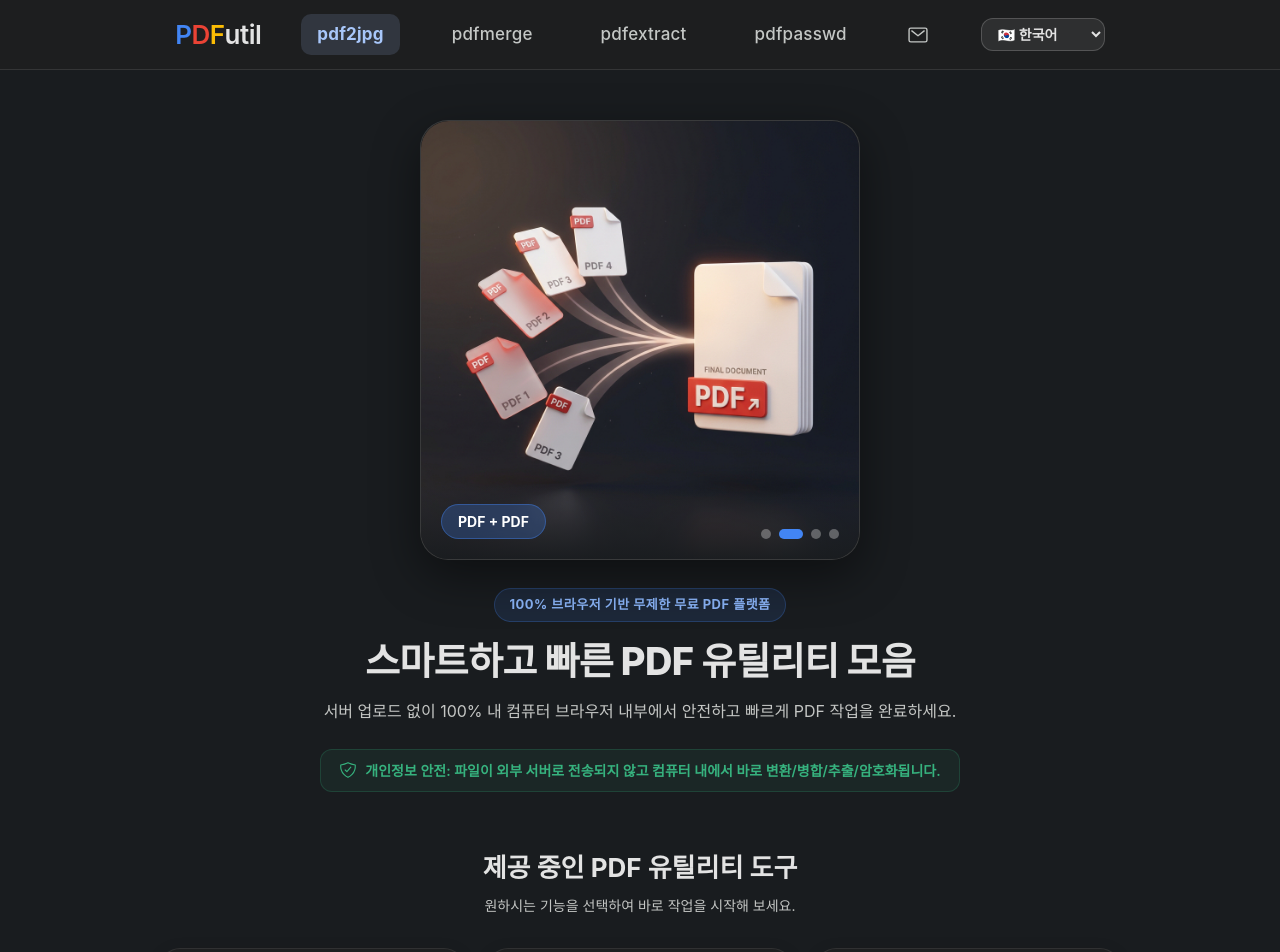
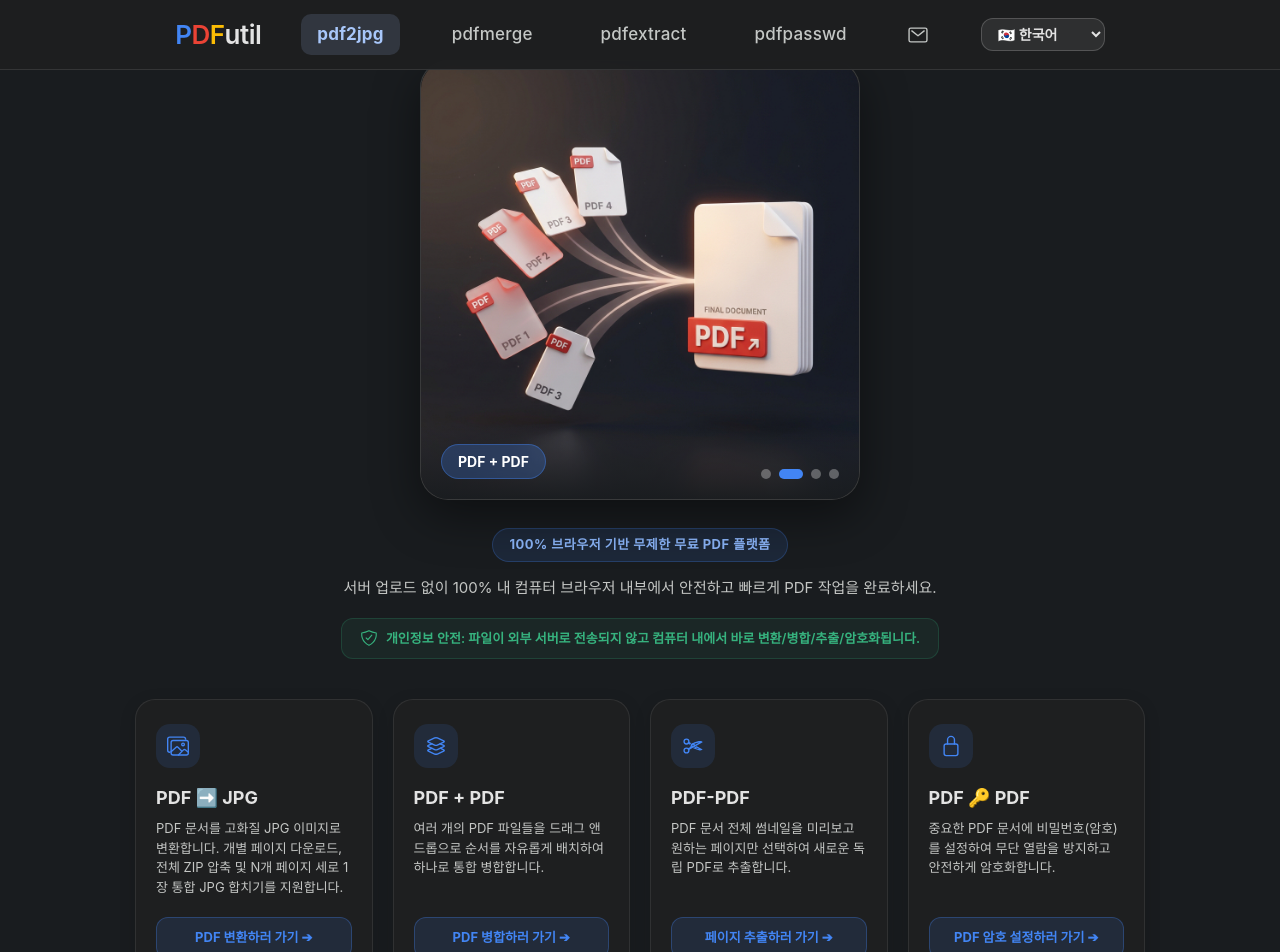
Before and after one commit to HANJAEDUC/pdfutil, a Next.js app: page / in a window 1280 px wide. Shown: the top 952 px of the page. Built offline with nearby package versions, Linux system fonts and the light colour scheme.

Commit message:
style: remove unnecessary section headers on home page and arrange 4 pdf tool cards as neat side-by-side units

```diff
--- a/src/components/HomePortalClient.module.css
+++ b/src/components/HomePortalClient.module.css
@@ -1,7 +1,7 @@
 .container {
-  max-width: 1000px;
+  max-width: 1050px;
   margin: 0 auto;
-  padding: 100px 20px 80px;
+  padding: 60px 20px 80px;
 }
 
 /* Dynamic Hero Carousel Section */
@@ -10,8 +10,7 @@
   flex-direction: column;
   align-items: center;
   text-align: center;
-  margin-top: 20px;
-  margin-bottom: 56px;
+  margin-bottom: 40px;
 }
 
 .carouselContainer {
@@ -97,7 +96,7 @@
 
 .heroBadge {
   display: inline-block;
-  padding: 6px 14px;
+  padding: 6px 16px;
   border-radius: 20px;
   background: rgba(66, 133, 244, 0.12);
   border: 1px solid rgba(66, 133, 244, 0.25);
@@ -105,24 +104,15 @@
   font-size: 13px;
   font-weight: 700;
   letter-spacing: 0.5px;
-  margin-bottom: 16px;
+  margin-bottom: 14px;
   text-transform: uppercase;
 }
 
-.heroTitle {
-  font-size: 38px;
-  font-weight: 800;
-  color: var(--md-sys-color-on-surface, #e3e3e3);
-  line-height: 1.25;
-  margin-bottom: 14px;
-  letter-spacing: -0.6px;
-}
-
 .heroSubtitle {
-  font-size: 16px;
+  font-size: 15px;
   color: var(--md-sys-color-on-surface-variant, #c4c6c4);
   line-height: 1.6;
-  margin-bottom: 24px;
+  margin-bottom: 18px;
 }
 
 .privacyTag {
@@ -134,43 +124,26 @@
   border-radius: 12px;
   padding: 10px 18px;
   color: #36b27e;
-  font-size: 14px;
+  font-size: 13px;
   font-weight: 600;
 }
 
-/* Tools Section */
+/* Tools 4-Unit Grid Section */
 .toolsSection {
   margin-bottom: 56px;
 }
 
-.sectionHeader {
-  text-align: center;
-  margin-bottom: 32px;
-}
-
-.sectionTitle {
-  font-size: 26px;
-  font-weight: 700;
-  color: var(--md-sys-color-on-surface, #e3e3e3);
-  margin-bottom: 8px;
-}
-
-.sectionSub {
-  font-size: 14px;
-  color: var(--md-sys-color-on-surface-variant, #c4c6c4);
-}
-
 .toolsGrid {
   display: grid;
-  grid-template-columns: repeat(auto-fit, minmax(280px, 1fr));
-  gap: 24px;
+  grid-template-columns: repeat(4, 1fr);
+  gap: 20px;
 }
 
 .toolCard {
   background: var(--md-sys-color-surface, #1e1f20);
   border: 1px solid rgba(255, 255, 255, 0.08);
   border-radius: 20px;
-  padding: 28px 24px;
+  padding: 24px 20px;
   display: flex;
   flex-direction: column;
   justify-content: space-between;
@@ -187,29 +160,29 @@
 }
 
 .cardIcon {
-  width: 48px;
-  height: 48px;
+  width: 44px;
+  height: 44px;
   border-radius: 14px;
   background: rgba(66, 133, 244, 0.12);
   color: #4285f4;
   display: flex;
   align-items: center;
   justify-content: center;
-  font-size: 24px;
-  margin-bottom: 18px;
+  font-size: 22px;
+  margin-bottom: 16px;
 }
 
 .cardTitle {
-  font-size: 20px;
+  font-size: 18px;
   font-weight: 700;
   color: var(--md-sys-color-on-surface, #e3e3e3);
   margin-bottom: 8px;
 }
 
 .cardDesc {
-  font-size: 14px;
+  font-size: 13px;
   color: var(--md-sys-color-on-surface-variant, #c4c6c4);
-  line-height: 1.6;
+  line-height: 1.5;
   margin-bottom: 20px;
   flex: 1;
 }
@@ -218,14 +191,14 @@
   background: rgba(66, 133, 244, 0.12);
   color: #4285f4;
   border: 1px solid rgba(66, 133, 244, 0.3);
-  padding: 10px 18px;
+  padding: 10px 14px;
   border-radius: 12px;
-  font-size: 14px;
+  font-size: 13px;
   font-weight: 700;
   display: flex;
   align-items: center;
   justify-content: center;
-  gap: 8px;
+  gap: 6px;
   transition: all 0.2s ease;
 }
 
@@ -318,10 +291,13 @@
   color: #36b27e;
 }
 
-@media (max-width: 600px) {
-  .heroTitle {
-    font-size: 30px;
+@media (max-width: 900px) {
+  .toolsGrid {
+    grid-template-columns: repeat(2, 1fr);
   }
+}
+
+@media (max-width: 550px) {
   .carouselContainer {
     max-width: 320px;
     height: 320px;
--- a/src/components/HomePortalClient.tsx
+++ b/src/components/HomePortalClient.tsx
@@ -113,7 +113,6 @@ export default function HomePortalClient() {
 
         <div className={styles.heroText}>
           <span className={styles.heroBadge}>{t.home.heroBadge}</span>
-          <h1 className={styles.heroTitle}>{t.home.heroTitle}</h1>
           <p className={styles.heroSubtitle}>{t.home.heroSubtitle}</p>
 
           <div className={styles.privacyTag}>
@@ -123,13 +122,8 @@ export default function HomePortalClient() {
         </div>
       </section>
 
-      {/* Tools Section */}
+      {/* 4-Unit Tools Grid Section */}
       <section className={styles.toolsSection}>
-        <div className={styles.sectionHeader}>
-          <h2 className={styles.sectionTitle}>{t.home.toolSectionTitle}</h2>
-          <p className={styles.sectionSub}>{t.home.toolSectionSub}</p>
-        </div>
-
         <div className={styles.toolsGrid}>
           {/* Tool 1: PDF ➡️ JPG */}
           <Link href="/pdf-to-jpg" className={styles.toolCard}>
```
